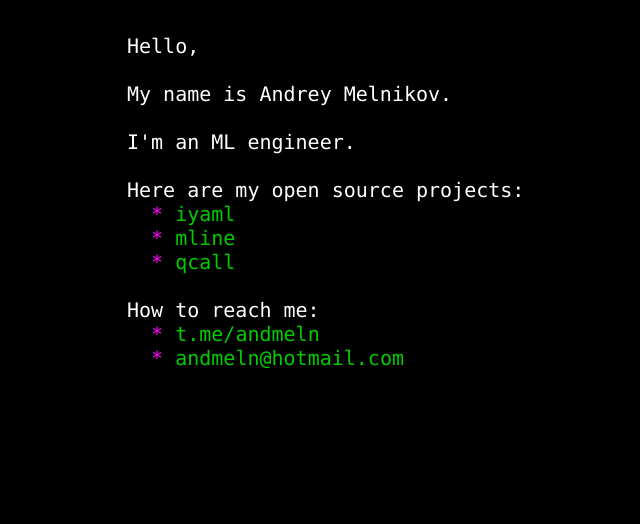
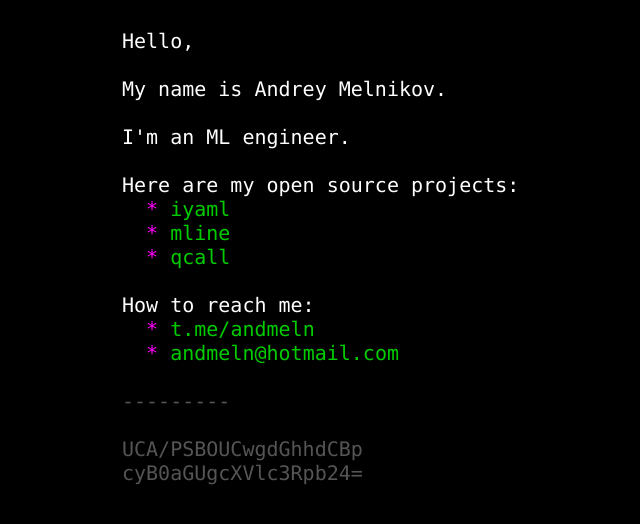
Before and after one commit to andmeln/andmeln.github.io, a plain HTML site: page index.html in a window 1280 px wide. Shown: the whole page, without its empty margins (323-963 px from the left). Drawn offline with Linux system fonts and the light colour scheme.

Commit message:
Update index.html

```diff
--- a/index.html
+++ b/index.html
@@ -24,11 +24,11 @@
                 color: #555555;
             }
             .content {
-                margin: 10px;
+                margin: 5px;
                 position: absolute;
                 top: 0%;
             }
-            @media screen and (min-width: 420px) {
+            @media screen and (min-width: 410px) {
                 .content {
                     min-width: 400px;
                     max-width: 400px;
@@ -36,7 +36,7 @@
                     transform: translate(-50%, 0%);
                 }
             }
-            @media screen and (max-width: 420px) {
+            @media screen and (max-width: 410px) {
                 .content {
                     min-width: 100%;
                     left: 0%;
@@ -61,14 +61,13 @@
             How to reach me:<br/>
             &nbsp;&nbsp;<span class="point">*</span> <a href="https://t.me/andmeln">t.me/andmeln</a><br/>
             &nbsp;&nbsp;<span class="point">*</span> <a href="mailto:andmeln@hotmail.com">andmeln@hotmail.com</a><br/>
-            <!--
             &nbsp;<br/>
             <span class="footer">
             ---------<br/>
             &nbsp;<br/>
-            <a class="footer" href="https://en.wikipedia.org/wiki/P_versus_NP_problem">P ?= NP</a>, that is the question ;)
+            UCA/PSBOUCwgdGhhdCBp
+            cyB0aGUgcXVlc3Rpb24=
             </span>
-            -->
         </div>
     </body>
 </html>
```
